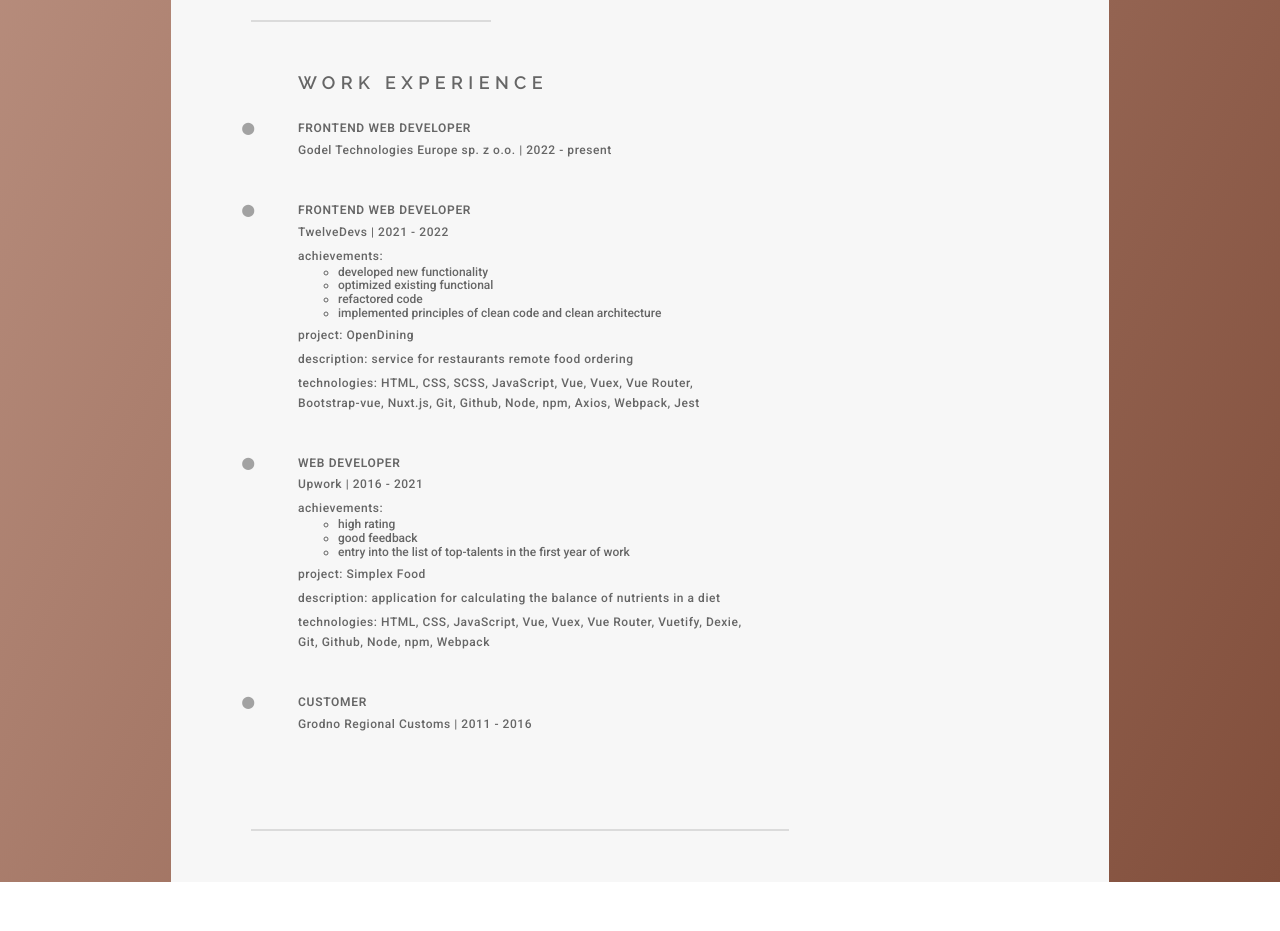
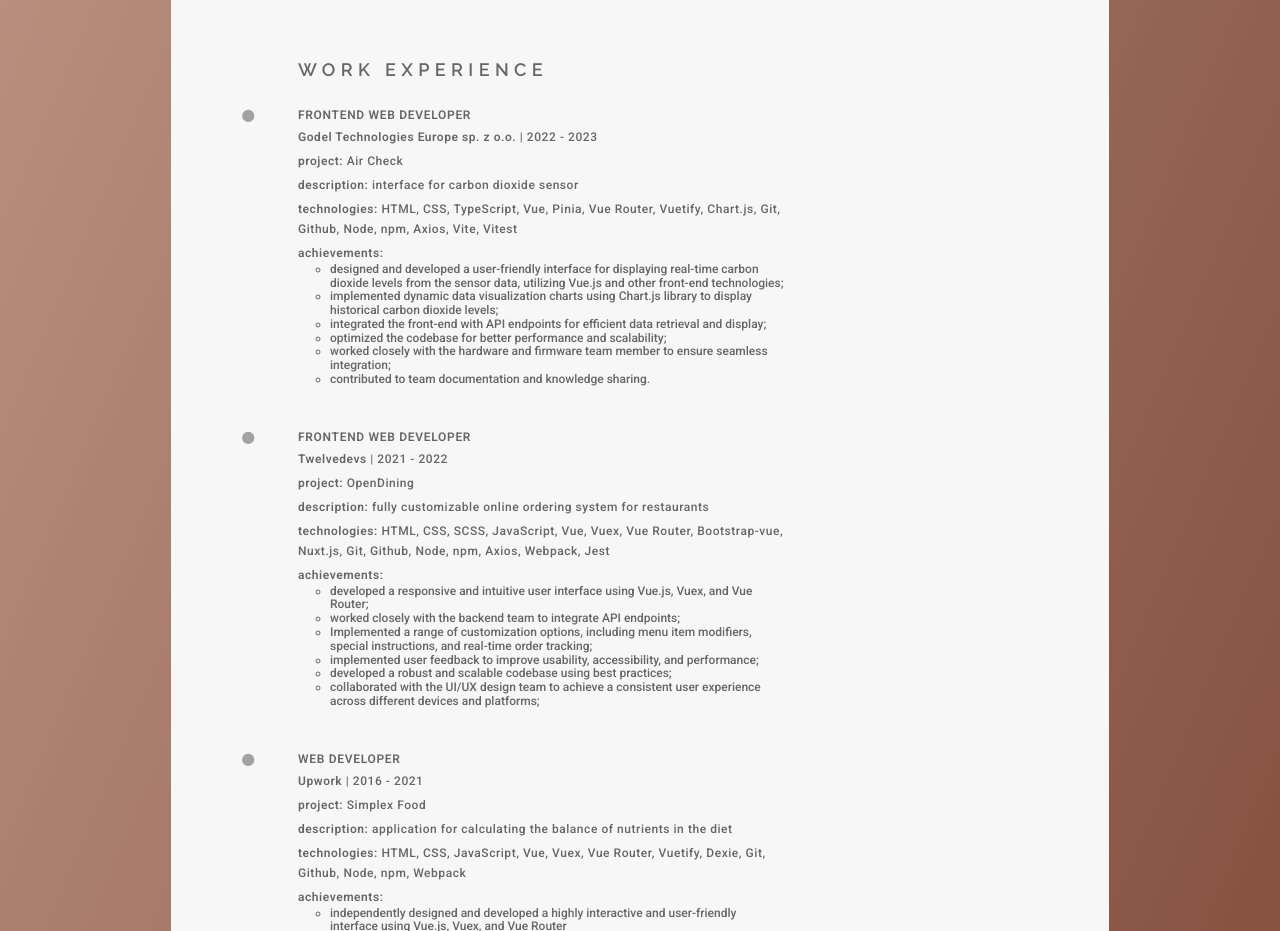
Before and after one commit to siarhei-tratsiak/cv, a website built with Vite: page index.html in a window 1280 px wide. Shown: the part 1869-2800 px from the top of the page. Before the commit the page ends 2751 px from the top, so only its background shows below. Built offline with nearby package versions, Linux system fonts and the light colour scheme.

Commit message:
update info

```diff
--- a/css/main.css
+++ b/css/main.css
@@ -91,7 +91,7 @@
 
 :root {
   --border: 2px solid #dbdbdb;
-  --left-section-width: 240px;
+  --left-section-width: 200px;
   --jobs-list-padding: 43px;
   --section-padding: 51px;
   --text-color: #666666;
@@ -154,7 +154,7 @@
   }
 }
 
-.applicant-name__first-name {
+.bold {
   font-weight: 600;
 }
 
@@ -169,10 +169,13 @@
 }
 
 .section {
+  padding-top: var(--section-padding);
+  position: relative;
+}
+
+#contact-section, #profile-section {
   border-bottom: var(--border);
   padding-bottom: var(--section-padding);
-  padding-top: var(--section-padding);
-  position: relative;
 }
 
 .section__header {
@@ -190,6 +193,8 @@
 }
 
 .left-section {
+  box-sizing: border-box;
+  padding-right: 15px;
   width: var(--left-section-width);
 }
 
@@ -242,9 +247,12 @@
   text-indent: 1rem;
 }
 
+ul {
+  padding-left: 2rem;
+}
+
 .subsection {
   box-sizing: border-box;
-  padding-right: 5px;
 }
 
 .subsection:not(:last-of-type)::after {
@@ -269,10 +277,6 @@
   line-height: 1.25rem;
   list-style: none;
   padding: 0;
-}
-
-.section-list__skill {
-  font-weight: 600;
 }
 
 .jobs-list {
@@ -505,6 +509,11 @@
     page-break-after: avoid;
   }
 
+  .applicant-name {
+    font-size: 2.5rem;
+    margin-top: 50px;
+  }
+
   .jobs-list {
     background-color: transparent !important;
   }
--- a/index.html
+++ b/index.html
@@ -33,7 +33,7 @@
   <body>
     <main>
       <h1 class="header applicant-header applicant-name">
-        <b class="applicant-name__first-name">Siarhei</b> Tratsiak
+        <b class="bold">Siarhei</b> Tratsiak
       </h1>
 
       <h2 class="header applicant-header professional-title">
@@ -212,15 +212,15 @@
 
           <ul class="section-list" id="languages-list">
             <li>
-              <b class="section-list__skill">English</b> - Upper-Intermediate (B2)
+              <b class="bold">English</b> - Upper-Intermediate (B2)
             </li>
 
             <li>
-              <b class="section-list__skill">Polish</b> - Pre-Intermediate (A2)
+              <b class="bold">Polish</b> - Pre-Intermediate (A2)
             </li>
 
             <li>
-              <b class="section-list__skill">Russian</b> - Native (C2)
+              <b class="bold">Russian</b> - Native (C2)
             </li>
           </ul>
         </section>
@@ -230,30 +230,30 @@
 
           <ul class="section-list" id="skills-list">
             <li>
-              <b class="section-list__skill">HTML</b>
+              <b class="bold">HTML</b>
               - semantic, best practices, accessibility, SEO
             </li>
 
             <li>
-              <b class="section-list__skill">CSS</b>
+              <b class="bold">CSS</b>
               - Flex, Grid, responsive design and media queries, SASS,
               Bootstrap, BEM
             </li>
 
             <li>
-              <b class="section-list__skill">JavaScript</b>
+              <b class="bold">JavaScript</b>
               - DOM manipulation, promises, modules, ES6+,
               TypeScript
             </li>
 
             <li>
-              <b class="section-list__skill">Vue</b>
+              <b class="bold">Vue</b>
               - Vue CLI, Composition API, Vue Router, Nuxt.js, Vue
               Test Utils, Vuex, Pinia, Vuetify, Axios, Bootstrap-vue, Element Plus
             </li>
 
             <li>
-              <b class="section-list__skill">Tools</b>
+              <b class="bold">Tools</b>
               - Git, Github, npm, ESLint, Vite, Webpack, Jest, Vitest
             </li>
           </ul>
@@ -268,63 +268,164 @@
             <h4 class="header subsection__header">Frontend Web Developer</h4>
 
             <p class="paragraph">
-              Godel Technologies Europe sp. z o.o. | 2022 - present
+              <b class="bold">Godel Technologies Europe sp. z o.o.</b>
+
+              | 2022 - 2023
             </p>
+
+            <p class="paragraph"><b class="bold">project:</b> Air Check</p>
+
+            <p class="paragraph">
+              <b class="bold">description:</b>
+
+              interface for carbon dioxide sensor
+            </p>
+
+            <p class="paragraph">
+              <b class="bold">technologies:</b>
+
+              HTML, CSS, TypeScript, Vue, Pinia, Vue Router, Vuetify, Chart.js,
+              Git, Github, Node, npm, Axios, Vite, Vitest
+            </p>
+
+            <p class="paragraph bold">achievements:</p>
+
+            <ul>
+              <li>
+                designed and developed a user-friendly interface for displaying
+                real-time carbon dioxide levels from the sensor data, utilizing
+                Vue.js and other front-end technologies;
+              </li>
+
+              <li>
+                implemented dynamic data visualization charts using Chart.js
+                library to display historical carbon dioxide levels;
+              </li>
+
+              <li>
+                integrated the front-end with API endpoints for efficient data
+                retrieval and display;
+              </li>
+
+              <li>
+                optimized the codebase for better performance and scalability;
+              </li>
+
+              <li>
+                worked closely with the hardware and firmware team member to
+                ensure seamless integration;
+              </li>
+
+              <li>
+                contributed to team documentation and knowledge sharing.
+              </li>
+            </ul>
           </li>
 
           <li class="jobs-list-item">
             <h4 class="header subsection__header">Frontend Web Developer</h4>
 
-            <p class="paragraph">TwelveDevs | 2021 - 2022</p>
+            <p class="paragraph"><b class="bold">Twelvedevs</b> | 2021 - 2022</p>
 
-            <p class="paragraph">achievements:</p>
-
-            <ul>
-              <li>developed new functionality</li>
-              <li>optimized existing functional</li>
-              <li>refactored code</li>
-              <li>implemented principles of clean code and clean architecture</li>
-            </ul>
-
-            <p class="paragraph">project: OpenDining</p>
+            <p class="paragraph"><b class="bold">project:</b> OpenDining</p>
 
             <p class="paragraph">
-              description: service for restaurants remote food ordering
+              <b class="bold">description:</b>
+
+              fully customizable online ordering system for restaurants
             </p>
 
             <p class="paragraph">
-              technologies: HTML, CSS, SCSS, JavaScript, Vue, Vuex, Vue Router,
+              <b class="bold">technologies:</b>
+
+              HTML, CSS, SCSS, JavaScript, Vue, Vuex, Vue Router,
               Bootstrap-vue, Nuxt.js, Git, Github, Node, npm, Axios, Webpack, Jest
             </p>
+
+            <p class="paragraph bold">achievements:</p>
+
+            <ul>
+              <li>
+                developed a responsive and intuitive user interface using
+                Vue.js, Vuex, and Vue Router;
+              </li>
+
+              <li>
+                worked closely with the backend team to integrate API endpoints;
+              </li>
+
+              <li>
+                Implemented a range of customization options, including menu
+                item modifiers, special instructions, and real-time order
+                tracking;
+              </li>
+
+              <li>
+                implemented user feedback to improve usability, accessibility,
+                and performance;
+              </li>
+
+              <li>
+                developed a robust and scalable codebase using best practices;
+              </li>
+
+              <li>
+                collaborated with the UI/UX design team to achieve a consistent
+                user experience across different devices and platforms;
+              </li>
+            </ul>
           </li>
 
           <li class="jobs-list-item">
             <h4 class="header subsection__header">Web Developer</h4>
 
-            <p class="paragraph">Upwork | 2016 - 2021</p>
+            <p class="paragraph"><b class="bold">Upwork</b> | 2016 - 2021</p>
 
-            <p class="paragraph">achievements:</p>
+            <p class="paragraph"><b class="bold">project:</b> Simplex Food</p>
+
+            <p class="paragraph">
+              <b class="bold">description:</b>
+
+              application for calculating the balance of nutrients in the diet
+            </p>
+
+            <p class="paragraph">
+              <b class="bold">technologies:</b>
+
+              HTML, CSS, JavaScript, Vue, Vuex, Vue Router, Vuetify, Dexie,
+              Git, Github, Node, npm, Webpack
+            </p>
+
+            <p class="paragraph bold">achievements:</p>
 
             <ul>
-              <li>high rating</li>
-              <li>good feedback</li>
-              <li>entry into the list of top-talents in the first year of work</li>
+              <li>
+                independently designed and developed a highly interactive and
+                user-friendly interface using Vue.js, Vuex, and Vue Router
+              </li>
+
+              <li>implemented data visualization features</li>
+
+              <li>
+                implemented advanced features such as personalized dietary
+                recommendations
+              </li>
+
+              <li>
+                implemented performance optimization techniques such as code
+                splitting, lazy loading, and caching
+              </li>
             </ul>
-
-            <p class="paragraph">project: Simplex Food</p>
-
-            <p class="paragraph">description: application for calculating
-              the balance of nutrients in a diet</p>
-
-            <p class="paragraph">technologies: HTML, CSS, JavaScript, Vue, Vuex,
-              Vue Router, Vuetify, Dexie, Git, Github, Node, npm, Webpack
-            </p>
           </li>
 
           <li class="jobs-list-item">
             <h4 class="header subsection__header">Customer</h4>
 
-            <p class="paragraph">Grodno Regional Customs | 2011 - 2016</p>
+            <p class="paragraph">
+              <b class="bold">Grodno Regional Customs</b>
+
+              | 2011 - 2016
+            </p>
           </li>
         </ul>
       </section>
```
Also changed, not shown: img/bg.webp (deleted).
